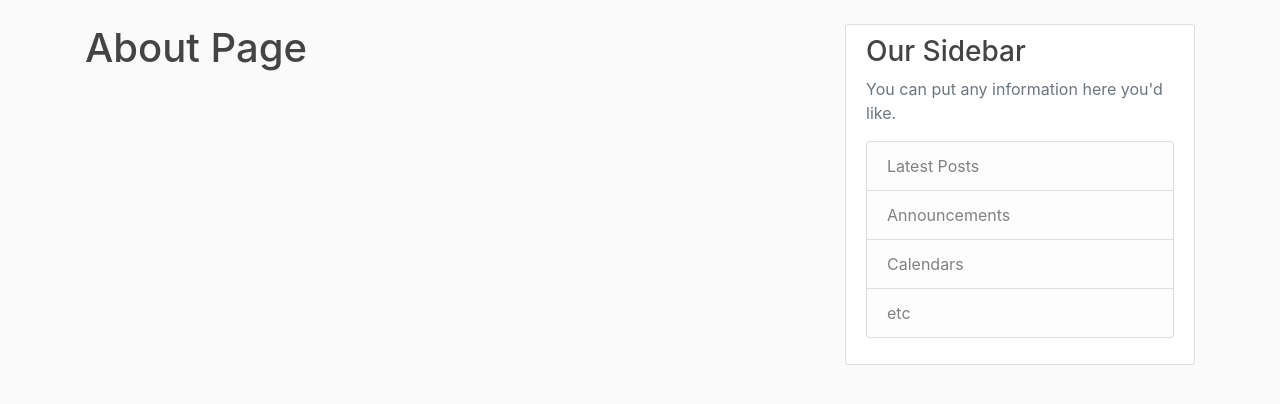
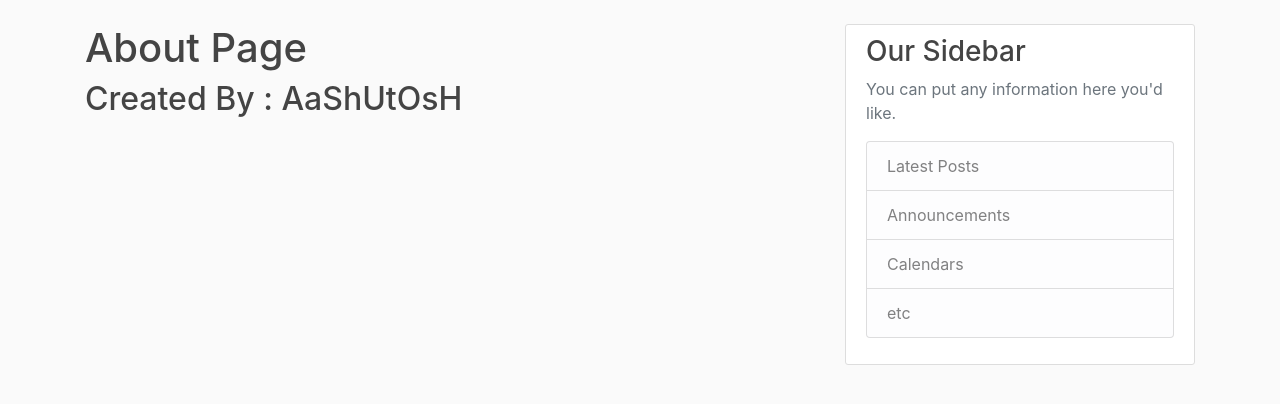
Before and after one commit to aashutoshpancholi/Blog-Using-Django, a Django app: page /about/ in a window 1280 px wide. Shown: the part 56-460 px from the top of the page. Run offline with Django 3.2, Linux system fonts and the light colour scheme; some libraries are stand-ins or nearby versions.

Commit message:
Fisrt Commit

```diff
--- a/BLOG_app/templates/blog/about.html
+++ b/BLOG_app/templates/blog/about.html
@@ -1,4 +1,5 @@
 {% extends "blog/base.html" %}
 {% block content %}
     <h1>About Page</h1>
+	<h2>Created By : AaShUtOsH</h2>
 {% endblock content %}
```
